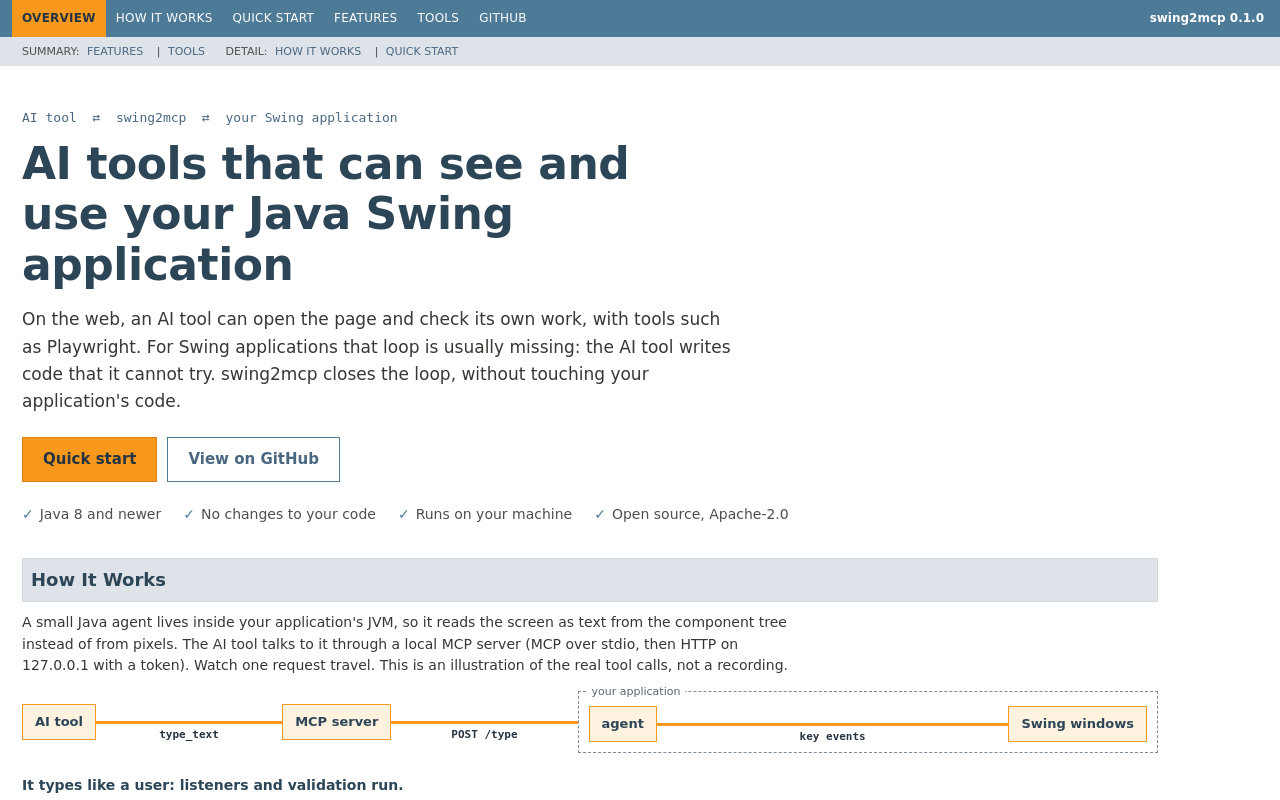
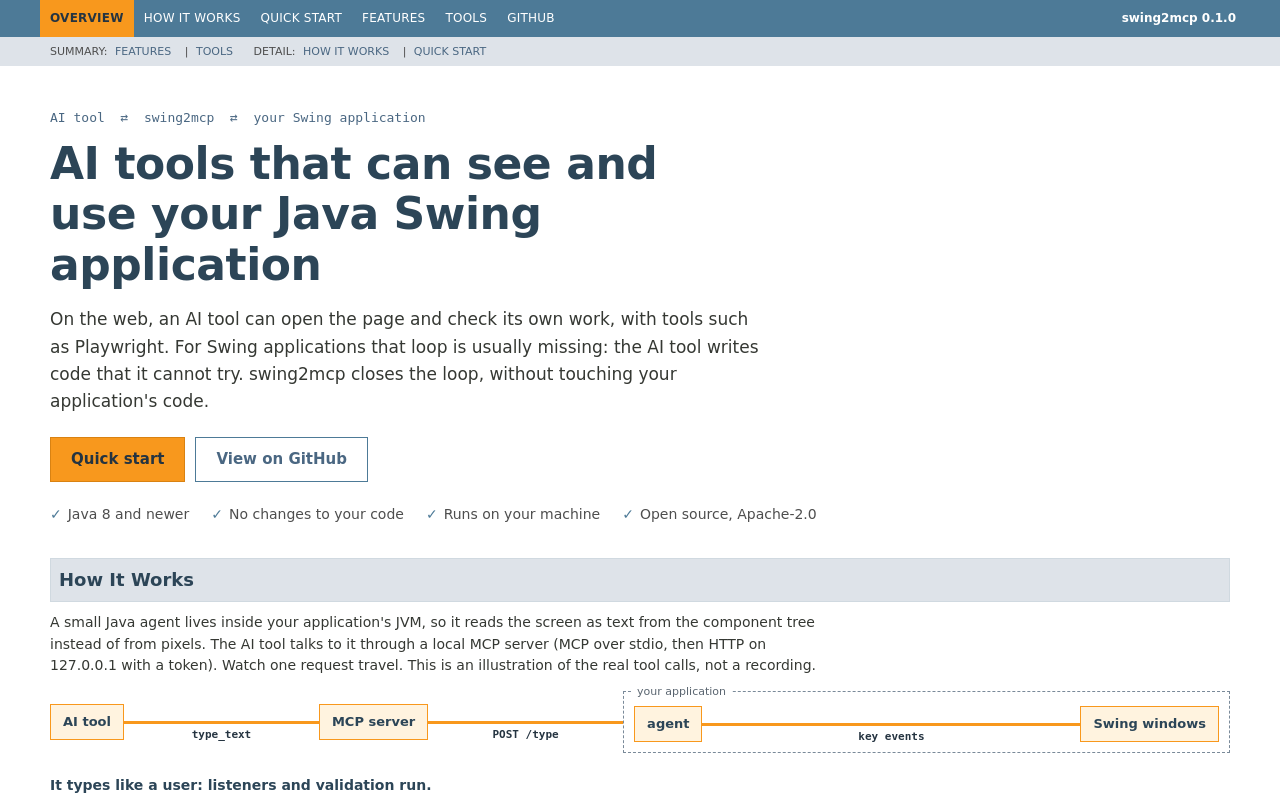
Before and after one commit to ibrahimcavdar/swing2mcp, a plain HTML site: page site/index.html in a window 1280 px wide. Shown: the top 800 px of the page. Drawn offline with Linux system fonts and the light colour scheme.

Commit message:
Site: centre the content on wide screens
Co-Authored-By: Claude Fable 5.2 <noreply@anthropic.com>

```diff
--- a/site/index.html
+++ b/site/index.html
@@ -25,17 +25,19 @@ pre { background: var(--code); border: 1px solid var(--line); padding: 10px 12px
   line-height: 1.45; }
 
 .bar { background: var(--bar); color: var(--bar-ink); display: flex; flex-wrap: wrap; align-items: center;
-  justify-content: space-between; padding: 0 12px; }
+  justify-content: space-between;
+  padding: 0 max(12px, calc((100% - 1180px) / 2 - 10px)); }
 .bar ul { display: flex; flex-wrap: wrap; list-style: none; margin: 0; padding: 0; }
 .bar li a { display: block; padding: 9px 10px; color: var(--bar-ink); font-size: 12px; text-transform: uppercase;
   letter-spacing: 0.02em; }
 .bar li a:hover { color: #ffd9a6; text-decoration: none; }
 .bar li a.here { background: var(--tab); color: #253441; font-weight: bold; }
 .bar .about { font-size: 12px; font-weight: bold; padding: 9px 4px; }
-.subbar { background: var(--sub); padding: 6px 22px; font-size: 11px; text-transform: uppercase; color: #4e4e4e; }
+.subbar { background: var(--sub); padding: 6px max(22px, calc((100% - 1180px) / 2)); font-size: 11px; text-transform: uppercase; color: #4e4e4e; }
 .subbar a { margin-left: 4px; margin-right: 10px; }
 
-main { padding: 0 22px 30px; max-width: 1180px; }
+/* on wide screens the content is a centred column; the bars stay full width */
+main { padding: 0 max(22px, calc((100% - 1180px) / 2)) 30px; }
 .hero { padding: 44px 0 6px; }
 h1 { font-size: clamp(28px, 4.4vw, 44px); line-height: 1.15; color: var(--head); margin: 0 0 16px;
   font-weight: bold; letter-spacing: -0.01em; max-width: 22ch; }
@@ -154,7 +156,7 @@ table.features td:first-child { font-family: var(--sans); font-weight: bold; col
 table.summary td:last-child { white-space: nowrap; }
 
 footer { margin-top: 30px; }
-footer .legal { padding: 10px 22px 26px; font-size: 12px; color: #4e4e4e; }
+footer .legal { padding: 10px max(22px, calc((100% - 1180px) / 2)) 26px; font-size: 12px; color: #4e4e4e; }
 @media (max-width: 820px) {
   .demo { grid-template-columns: 1fr; }
   .log { height: 250px; }
```
